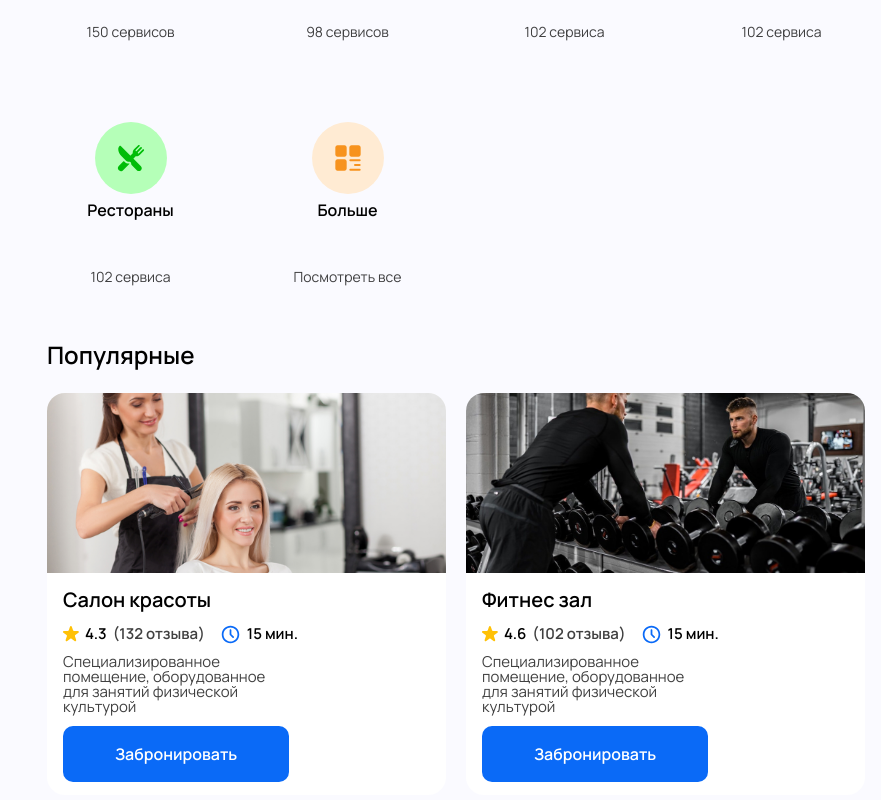
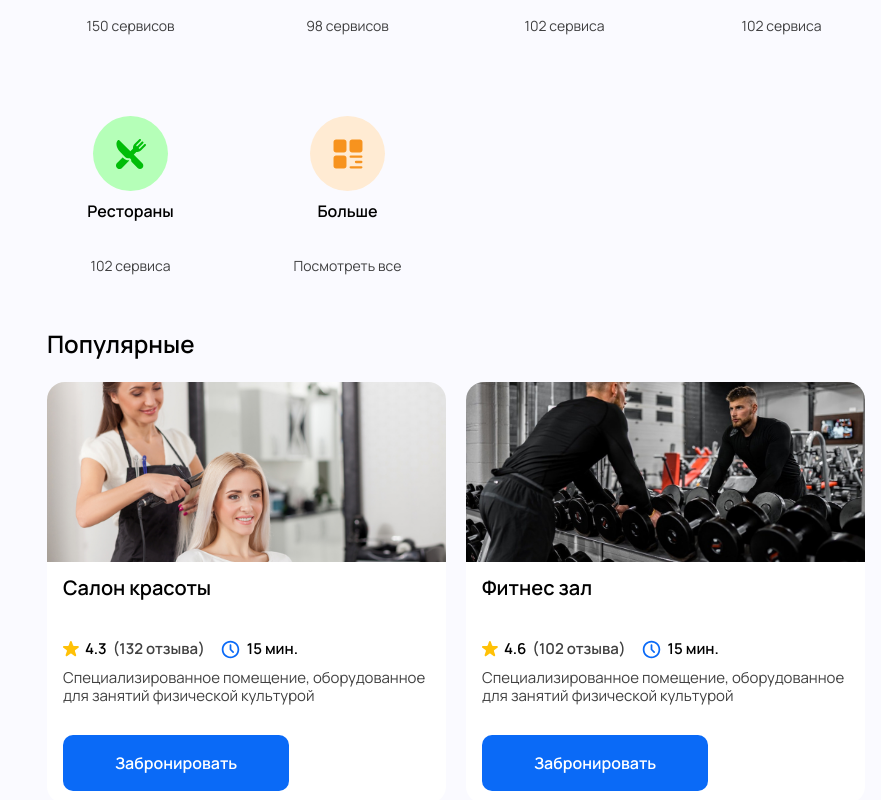
Before and after one commit to rgxzlol/Bron-frontend, a Next.js app: page / in a window 1280 px wide. Shown: the part 1180-1980 px from the top of the page, without its empty margins (399-1280 px from the left). Built offline with nearby package versions, Linux system fonts and the light colour scheme.

Commit message:
fix bugs

```diff
--- a/src/components/features/home/Categories.tsx
+++ b/src/components/features/home/Categories.tsx
@@ -12,21 +12,27 @@ export default function Categories() {
       <h2 className="mb-[60px] text-[24px] font-semibold">
         Категории
       </h2>
-      <div className="grid grid-cols-[repeat(auto-fill,_minmax(130px,_1fr))] gap-[50px]">
+
+      <div className="grid grid-cols-[repeat(auto-fill,_minmax(130px,_1fr))] items-start gap-[50px]">
         {categories.map((category) => (
           <Link
             key={category.id}
             href={routes.home}
-            className={`${s.links} flex w-full flex-col items-center gap-1 py-[15px] text-center`}
+            className={`${s.links} flex h-full w-full flex-col items-center gap-2 py-[15px] text-center`}
           >
             <div
               style={{ backgroundColor: category.color }}
-              className="max-w-[75px] rounded-full p-[22px]"
+              className="flex h-[75px] w-[75px] items-center justify-center rounded-full"
             >
-              <Image src={category.icon} alt={category.title} />
+              <Image
+                src={category.icon}
+                alt={category.title}
+                width={32}
+                height={32}
+              />
             </div>
 
-            <span className="min-h-[64px] font-semibold">
+            <span className="line-clamp-2 min-h-[48px] font-semibold">
               {category.title}
             </span>
 
@@ -35,15 +41,21 @@ export default function Categories() {
             </span>
           </Link>
         ))}
+
         <Link
           href={routes.home}
-          className={`${s.links} flex w-full flex-col items-center gap-1 py-[15px] text-center`}
+          className={`${s.links} flex h-full w-full flex-col items-center gap-2 py-[15px] text-center`}
         >
-          <div className="max-w-[75px] rounded-full bg-[#ffebd3] p-[22px]">
-            <Image src={assets.categories.more} alt="Все категории" />
+          <div className="flex h-[75px] w-[75px] items-center justify-center rounded-full bg-[#ffebd3]">
+            <Image
+              src={assets.categories.more}
+              alt="Все категории"
+              width={32}
+              height={32}
+            />
           </div>
 
-          <span className="min-h-[64px] font-semibold">
+          <span className="min-h-[48px] font-semibold">
             Больше
           </span>
 
--- a/src/components/features/home/HeroSection.tsx
+++ b/src/components/features/home/HeroSection.tsx
@@ -4,7 +4,7 @@ import HeroPhotoCarousel from "@/components/features/home/hero-photo-carousel";
 export default function HeroSection() {
   return (
     <section className="flex flex-wrap items-center gap-[10px] rounded-[34px] bg-white px-[32px] py-[38px]">
-      <div className="flex max-w-[471px] flex-col gap-[15px] mr-[50px]">
+      <div className="flex max-w-[471px] flex-col gap-[15px] mr-[20px]">
         <h1 className="max-w-[350px] text-[36px] font-semibold">
           Бронируй только в лучших сервисах
         </h1>
--- a/src/components/features/home/Popular.tsx
+++ b/src/components/features/home/Popular.tsx
@@ -13,32 +13,38 @@ export default function Popular() {
         Популярные
       </h2>
 
-      {/* GRID вместо flex — это главное исправление */}
-      <div className="grid grid-cols-[repeat(auto-fill,_minmax(274px,_1fr))] gap-[20px]">
+      <div className="grid grid-cols-[repeat(auto-fill,_minmax(274px,_1fr))] items-start gap-[20px]">
         {popularPlaces.map((place) => (
           <Link
             key={place.id}
             href={routes.home}
-            className="flex w-full flex-col overflow-hidden rounded-[18px] bg-white"
+            className="flex h-full w-full flex-col overflow-hidden rounded-[18px] bg-white"
           >
             <Image
-              className="h-[180px] w-full object-cover"
+              className="h-[180px] w-full shrink-0 object-cover"
               src={place.img}
               alt={place.title}
+              width={400}
+              height={180}
             />
 
-            <div className="flex flex-col gap-[12px] px-[16px] pb-[13px] pt-[12px]">
-              <div className="flex flex-col gap-[8px]">
-                <span className="text-[20px] font-semibold">
+            <div className="flex flex-1 flex-col gap-[12px] px-[16px] pb-[13px] pt-[12px]">
+              <div className="flex flex-1 flex-col gap-[8px]">
+                <span className="line-clamp-2 min-h-[56px] text-[20px] font-semibold leading-[28px]">
                   {place.title}
                 </span>
 
-                <div className="flex items-center gap-[15px]">
+                <div className="flex flex-wrap items-center gap-[15px]">
                   <div className="flex items-center gap-[6px]">
-                    <Image src={assets.popular.starRating} alt="Рейтинг" />
+                    <Image
+                      src={assets.popular.starRating}
+                      alt="Рейтинг"
+                    />
+
                     <p className="text-[15px] font-semibold">
                       {place.rating}
                     </p>
+
                     <p className="text-[15px] font-semibold opacity-75">
                       ({place.reviews}{" "}
                       {pluralizeReviews(place.reviews)})
@@ -46,14 +52,18 @@ export default function Popular() {
                   </div>
 
                   <div className="flex items-center gap-[6px]">
-                    <Image src={assets.popular.timeIcon} alt="Время" />
+                    <Image
+                      src={assets.popular.timeIcon}
+                      alt="Время"
+                    />
+
                     <p className="text-[15px] font-semibold">
                       {formatDurationMinutes(place.time)}
                     </p>
                   </div>
                 </div>
 
-                <p className="max-w-[210px] text-[15px] leading-none opacity-75">
+                <p className="line-clamp-3 min-h-[54px] text-[15px] leading-[18px] opacity-75">
                   {place.desc}
                 </p>
               </div>
@@ -63,12 +73,15 @@ export default function Popular() {
           </Link>
         ))}
 
-        {/* КНОПКА "СМОТРЕТЬ ВСЕ" */}
         <Link
           href={routes.home}
-          className="flex flex-col items-center justify-center rounded-[18px] bg-white p-[20px]"
+          className="flex h-full min-h-[380px] flex-col items-center justify-center rounded-[18px] bg-white p-[20px]"
         >
-          <Image src={assets.popular.blueMore} alt="" />
+          <Image
+            src={assets.popular.blueMore}
+            alt="Смотреть все"
+          />
+
           <span className="text-[20px] text-[#0a6af7]">
             Смотреть все
           </span>
```
